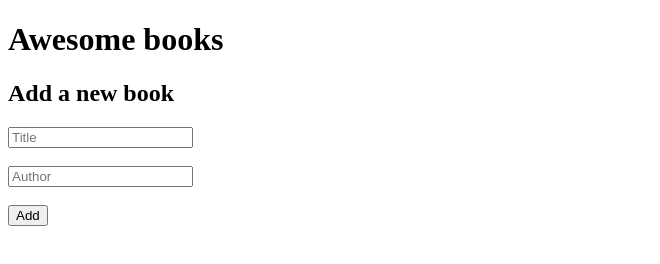
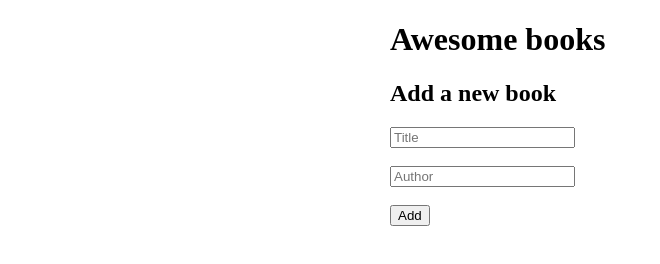
Before and after one commit to Leeoasis/Awesome-books, a website: page index.html in a window 1280 px wide. Shown: the whole page, without its empty margins (0-660 px from the left). Drawn offline with Linux system fonts and the light colour scheme.

Commit message:
Add style

```diff
--- a/index.html
+++ b/index.html
@@ -3,8 +3,8 @@
 	<head>
 		<meta charset="UTF-8" />
 		<meta http-equiv="X-UA-Compatible" content="IE=edge" />
-		<meta name="viewport" content="width=device-width, initial-scale=1.0" />
 		<title>Awesome book list</title>
+		<link rel="stylesheet" href="style.css" />
 	</head>
 	<body>
 		<h1 class="books">Awesome books</h1>
--- /dev/null
+++ b/style.css
@@ -0,0 +1,4 @@
+body {
+	max-width: 500px;
+	margin: auto;
+}
```
